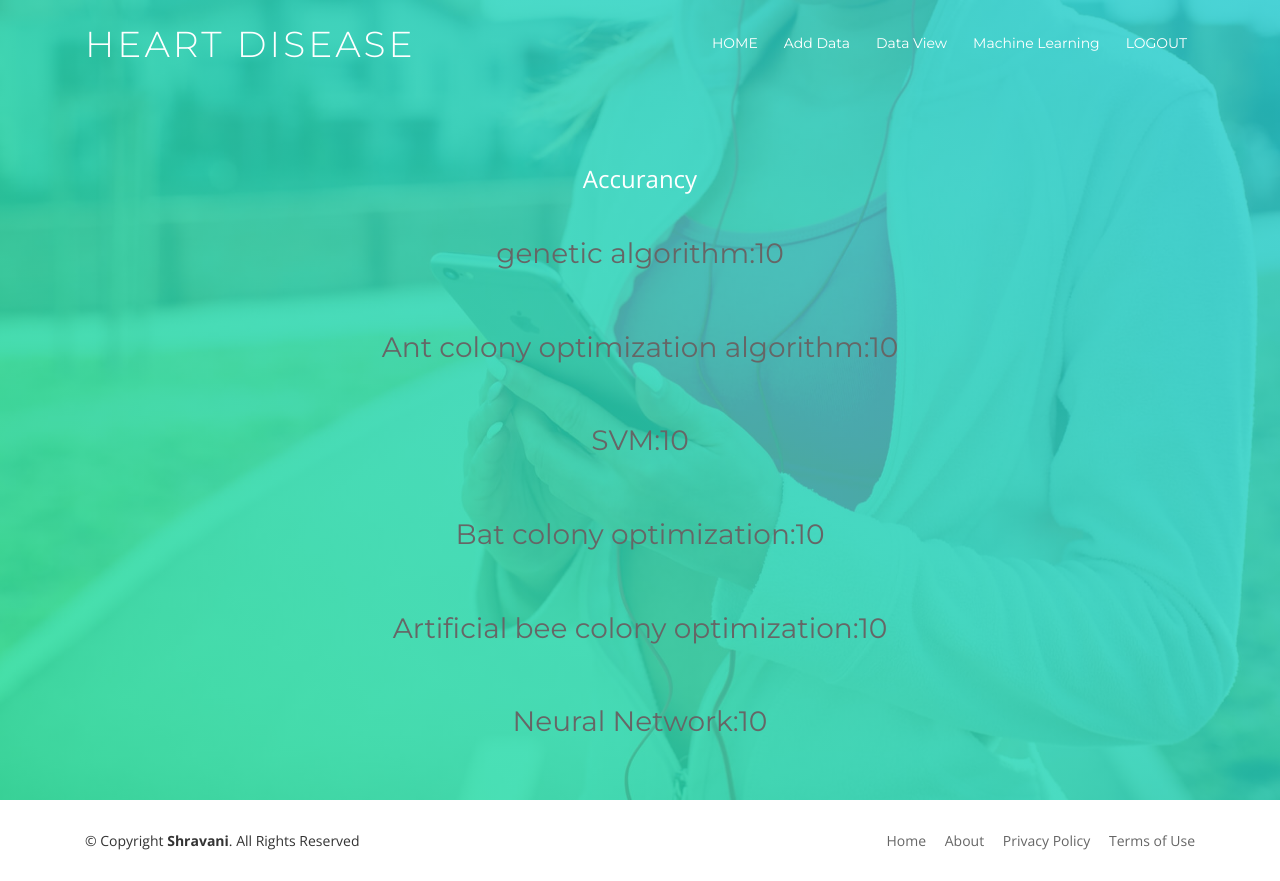
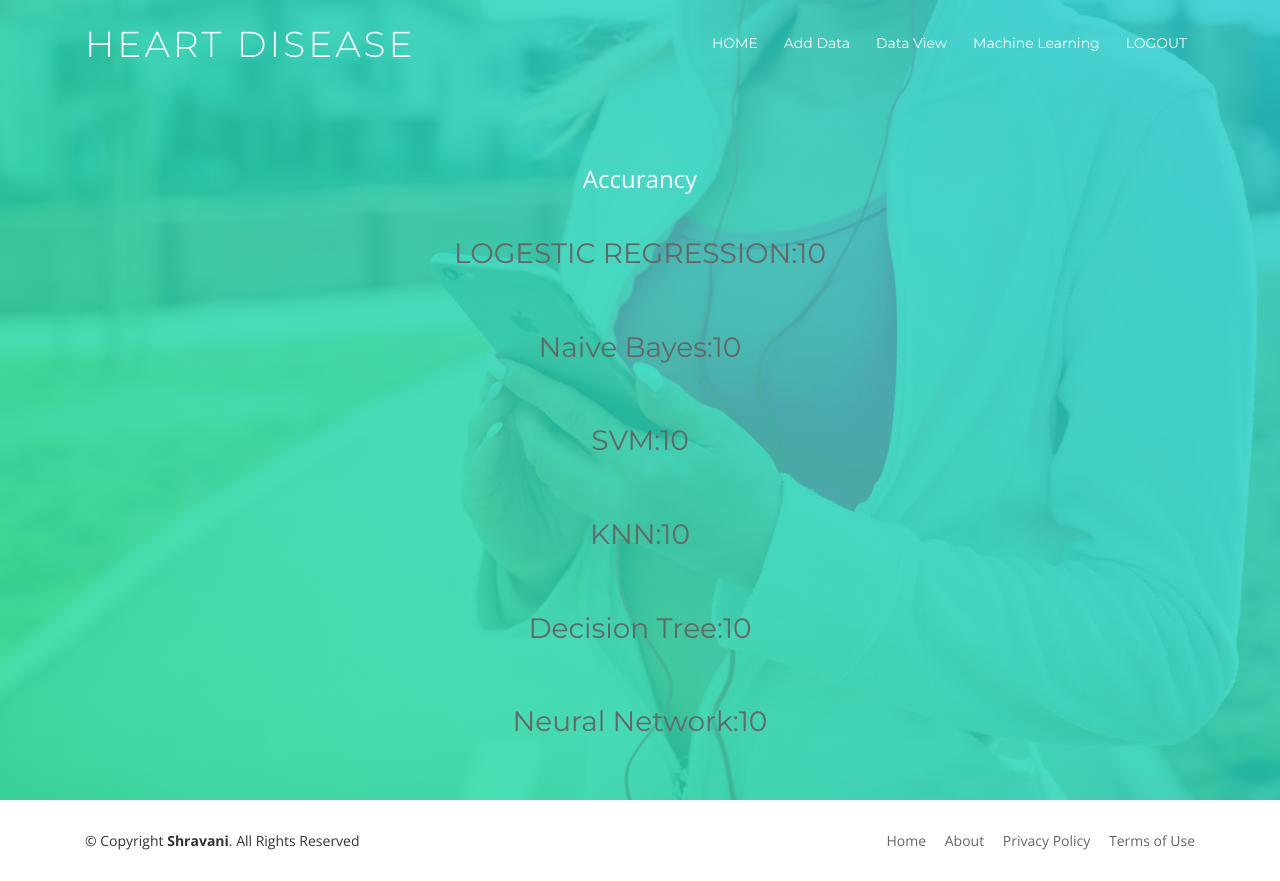
Before and after one commit to msaishravani/Cardiac-Disease-Prediction-Using-Machine-Learning-algorithms, a Django app: template assets/templates/users/Machinelearning.html in a window 1280 px wide. Run offline with Django 3.2, Linux system fonts and the light colour scheme; the template is opened without the code that fills it: most values are stand-ins (such as "Sample title", 1, 10 or a date in 2020); some libraries are stand-ins or nearby versions.

Commit message:
Update Machinelearning.html

```diff
--- a/assets/templates/users/Machinelearning.html
+++ b/assets/templates/users/Machinelearning.html
@@ -6,11 +6,11 @@
     <div class="intro-text">
 <br><br><br><br><br><br><br><br><br><br><br><br><br><br><br><br><br><br><br><br>
         <p>Accurancy</p>
-      <p><h3>genetic algorithm:{{score_lr}}</h3></p>
-      <p><h3>Ant colony optimization algorithm:{{score_nb}} </h3></p>
+      <p><h3>LOGESTIC REGRESSION:{{score_lr}}</h3></p>
+      <p><h3>Naive Bayes:{{score_nb}} </h3></p>
       <p><h3>SVM:{{score_svm}} </h3></p>
-      <p><h3>Bat colony optimization:{{score_knn}} </h3></p>
-      <p><h3>Artificial bee colony optimization:{{score_dt}} </h3></p>
+      <p><h3>KNN:{{score_knn}} </h3></p>
+      <p><h3>Decision Tree:{{score_dt}} </h3></p>
       <p><h3>Neural Network:{{score_nn}} </h3></p>
       <!--<a href="#about" class="btn-get-started scrollto">Get Started</a>-->
     </div>
```
